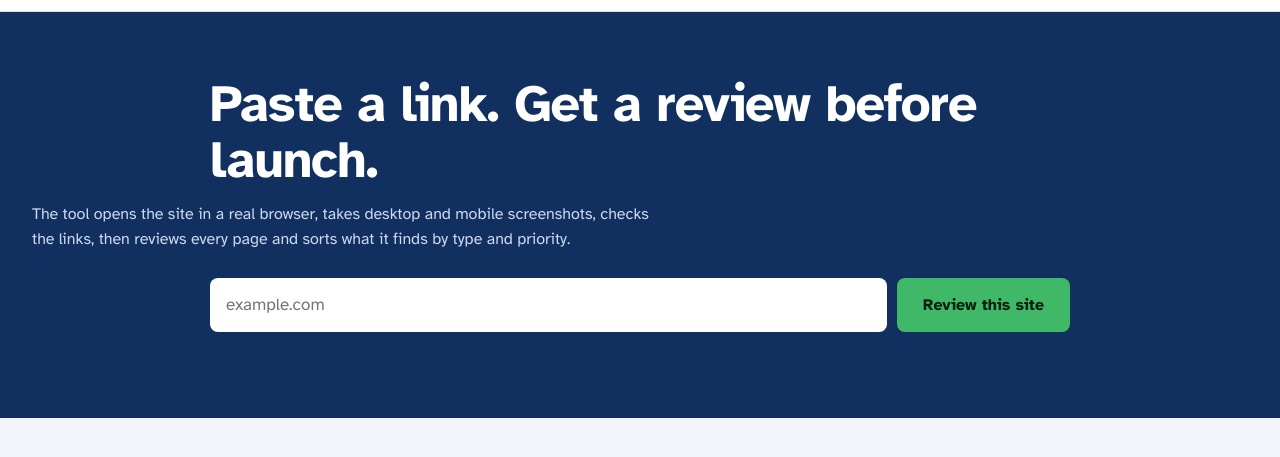
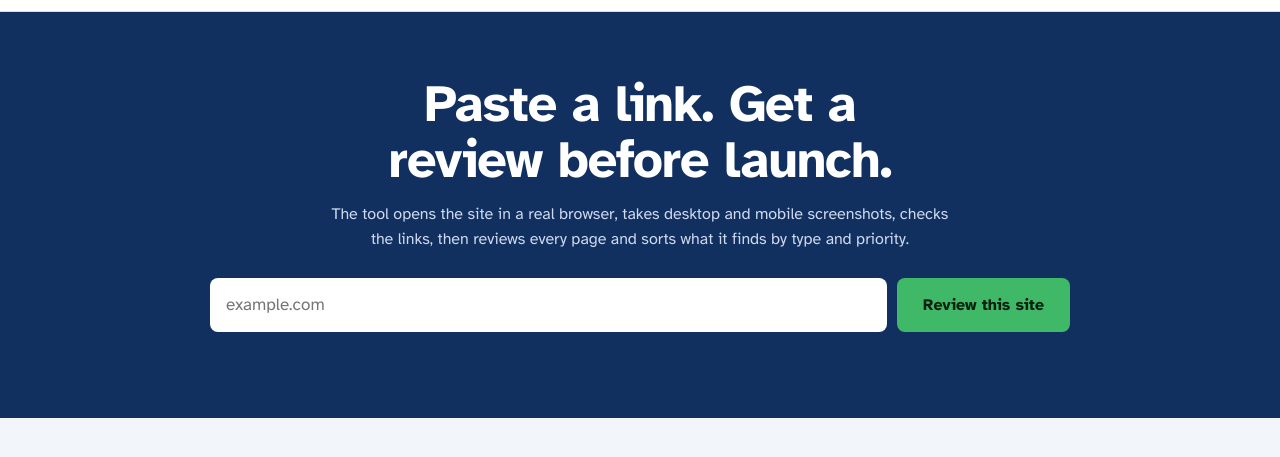
Before and after one commit to jeffreyserdena/digital-encounter, a website: page index.html in a window 1280 px wide. Shown: the part 63-520 px from the top of the page. Drawn offline with Linux system fonts and the light colour scheme.

Commit message:
Add files via upload

```diff
--- a/index.html
+++ b/index.html
@@ -11,11 +11,11 @@ button,input,select{font:inherit}a{color:var(--teal)}
 .top{display:flex;justify-content:space-between;align-items:center;padding:14px 32px;background:#fff;border-bottom:1px solid var(--line)}
 .brand{display:flex;align-items:center;gap:14px;text-decoration:none;color:var(--navy);font-weight:700}.brand img{height:46px;width:auto;display:block}.brand span{font-size:15px;color:#52666f;border-left:1px solid var(--line);padding-left:14px}
 .top select{padding:6px 10px;border:1px solid var(--line);border-radius:6px;background:#fff}
-.hero{background:var(--navy);color:#fff;padding:64px 32px 48px}
+.hero{background:var(--navy);color:#fff;padding:64px 32px 48px;text-align:center}
 .hero>*{max-width:860px;margin-inline:auto}
-h1{font-size:clamp(30px,5vw,52px);line-height:1.08;margin:0 0 14px;letter-spacing:-.02em}
-.hero p{margin:0 0 26px;color:#cdd9ee;max-width:60ch}
-#f{display:flex;gap:10px;flex-wrap:wrap}
+h1{font-size:clamp(30px,5vw,52px);line-height:1.08;margin:0 0 14px;letter-spacing:-.02em;text-wrap:balance}
+.hero p{margin:0 auto 26px;color:#cdd9ee;max-width:60ch}
+#f{display:flex;gap:10px;flex-wrap:wrap;justify-content:center}
 #u{flex:1 1 320px;padding:14px 16px;border:0;border-radius:8px;font-size:17px}
 #go{padding:14px 26px;border:0;border-radius:8px;background:var(--green);color:#07210f;font-weight:700;cursor:pointer}
 #go:disabled{opacity:.55;cursor:wait}
```
